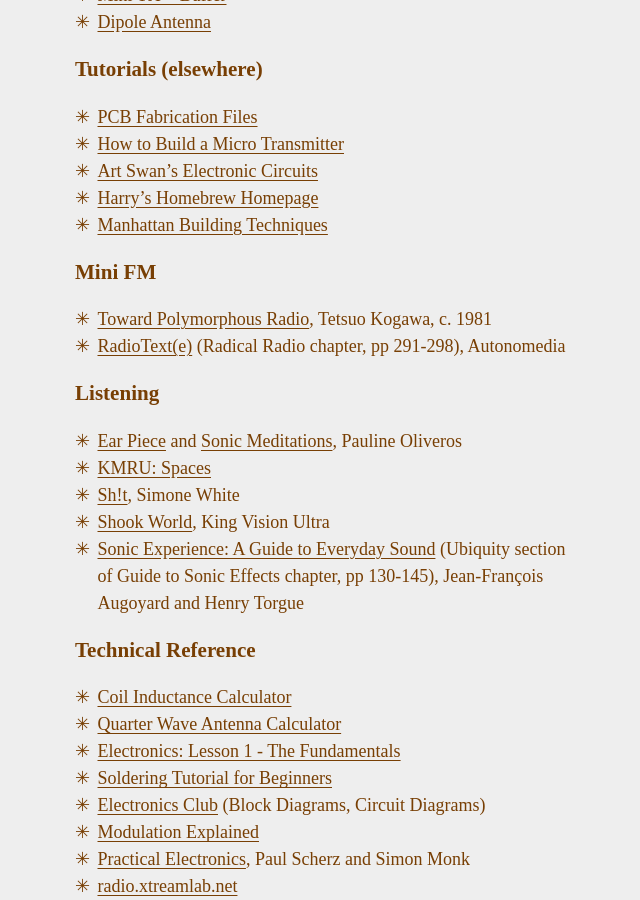
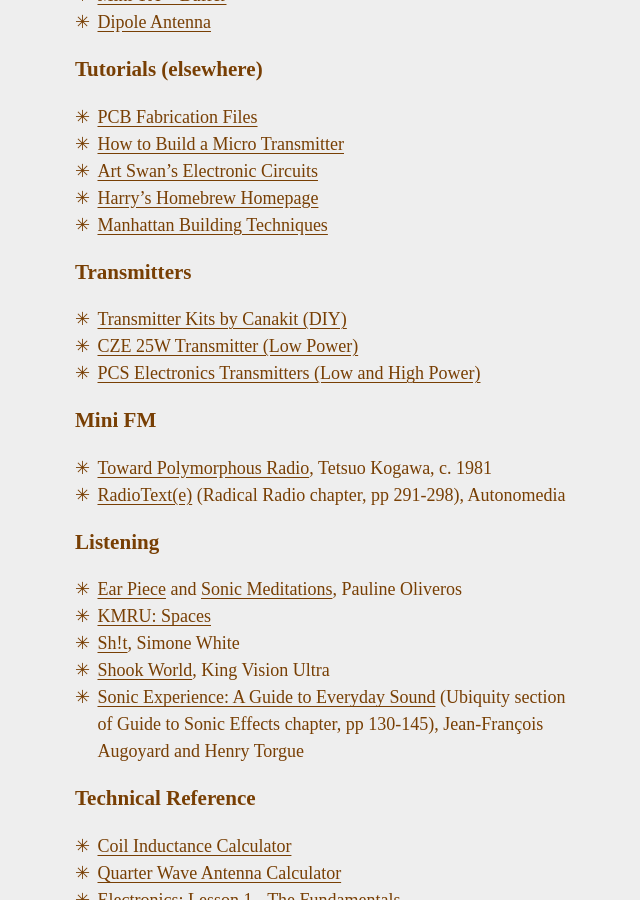
Before and after one commit to bryantwells/rr25, a Jekyll site: the page built from index.md, in a window 1280 px wide and 900 px high, scrolled down 1930 px. Shown: the whole window, without its empty margins (313-953 px from the left). Built offline with Jekyll 4.4.1, drawn with Linux system fonts in a browser that asks for light colours.

Commit message:
Update index.md

```diff
--- a/index.md
+++ b/index.md
@@ -113,6 +113,12 @@
 - [Harry's Homebrew Homepage](http://sm0vpo.altervista.org/)
 - [Manhattan Building Techniques](https://www.qrpme.com/docs/K7QO%20Manhattan.pdf)
 
+### Transmitters
+
+- [Transmitter Kits by Canakit (DIY)](https://www.canakit.com/fm-transmitters?srsltid=AfmBOooaEdVn0WBjmlqstyoJ1yGYeB2CF_PO0IYsyy4BA21j-2qJGgeK)
+- [CZE 25W Transmitter (Low Power)](http://www.czhfm.com/index.php?main_page=product_info&products_id=43&language=en)
+- [PCS Electronics Transmitters (Low and High Power)](https://www.pcs-electronics.com/?srsltid=AfmBOorSUJI14Wmh8ynY1qqO30-dhzYSzUMYL9MVITqrvVK7Xm7Q_E1P)
+
 ### Mini FM
 
 - [Toward Polymorphous Radio](https://drive.google.com/file/d/1YDdtHzgt00Tn1E4vpdQdbLqyKVmCRprT/view?usp=sharing), Tetsuo Kogawa, c. 1981
```
